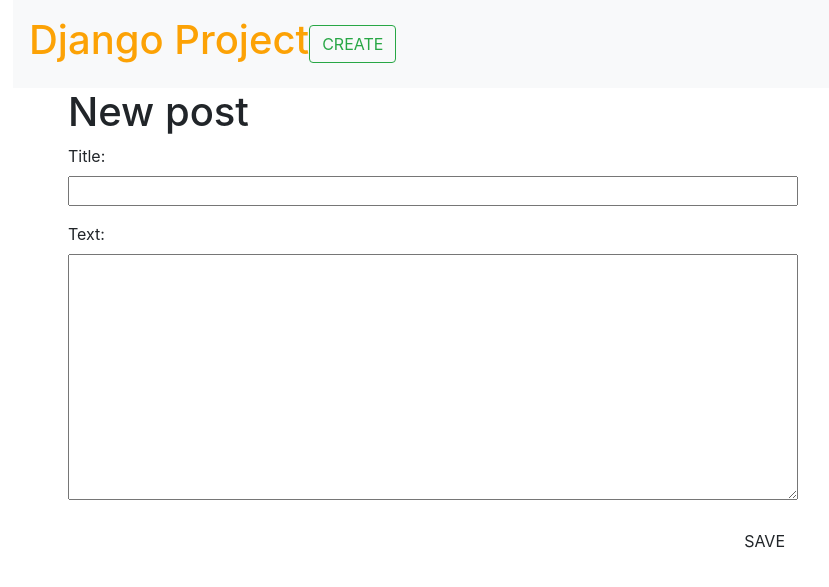
After one commit to Review-WPSProjects/djangogirls, a Django app: page /post/new/ in a window 1280 px wide. The commit adds this page. Shown: the top 587 px of the page, without its empty margins (2-831 px from the left). Run offline with Django 3.2, Linux system fonts and the light colour scheme; some libraries are stand-ins or nearby versions.

Commit message:
[Add] makemigration

```diff
--- /dev/null
+++ b/app/blog/form.py
@@ -0,0 +1,9 @@
+from django import forms
+from .models import Post
+
+
+class PostForm(forms.ModelForm):
+
+    class Meta:
+        model = Post
+        fields = ('title', 'text',)
--- a/app/blog/models.py
+++ b/app/blog/models.py
@@ -15,3 +15,10 @@ class Post(models.Model):
 
     def __str__(self):
         return self.title
+
+
+class Comment(models.Model):
+    post = models.ForeignKey(Post, on_delete=models.CASCADE)
+    text = models.TextField()
+    created_date = models.DateTimeField(default=timezone.now)
+    published_date = models.DateTimeField(blank=True, null=True)
--- a/app/blog/urls.py
+++ b/app/blog/urls.py
@@ -4,4 +4,5 @@ from . import views
 urlpatterns = [
     path('', views.post_list, name='post_list'),
     path('post/<int:pk>/', views.post_detail, name='post_detail'),
+    path('post/new/', views.post_new, name='post_new'),
 ]
--- a/app/blog/views.py
+++ b/app/blog/views.py
@@ -1,5 +1,7 @@
-from django.shortcuts import render, get_object_or_404
+from django.shortcuts import render, get_object_or_404, redirect
 from .models import Post
+from .form import PostForm
+from django.utils import timezone
 
 
 def post_list(request):
@@ -10,3 +12,17 @@ def post_list(request):
 def post_detail(request, pk):
     post = get_object_or_404(Post, pk=pk)
     return render(request, 'post_detail.html', {'post': post})
+
+
+def post_new(request):
+    if request.method == "POST":
+        form = PostForm(request.POST)
+        if form.is_valid():
+            post = form.save(commit=False)
+            post.author = request.user
+            post.published_date = timezone.now()
+            post.save()
+            return redirect('post_detail', pk=post.pk)
+    else:
+        form = PostForm()
+    return render(request, 'post_edit.html', {'form': form})
--- a/app/templates/base.html
+++ b/app/templates/base.html
@@ -33,10 +33,6 @@
     		margin-left: 40px;
 	}
 
-	h1, h2, h3, h4 {
- 		font-family: 'Lobster', cursive;
-	}
-
 	.date {
     		color: #828282;
 	}
@@ -66,10 +62,12 @@
 </style>
 </head>
     <body>
-
-	<div class="page-header">
-	     <h1><a href="">Django Project</a></h1>
-	</div>
+		<nav class="navbar navbar-light bg-light">
+		  <form class="form-inline mr-sm-2 my-2">
+	        <h1><a href="">Django Project</a></h1>
+		    <a href="{% url 'post_new' %}"><button class="btn btn-outline-success" type="submit">CREATE</button></a>
+		  </form>
+		</nav>
 	<div class="content container">
 	    <div class="row">
 		<div class="col-md-8">
--- /dev/null
+++ b/app/templates/post_edit.html
@@ -0,0 +1,9 @@
+{% extends 'base.html' %}
+
+{% block content %}
+	<h1>New post</h1>
+	<form method="POST" class="post-form">{% csrf_token %}
+		{{ form.as_p }}
+		<button type="submit" class="save btn btn-default">SAVE</button>
+	</form>
+{% endblock %}
```
Also changed, not shown: app/templates/post_list.html (+8 -3 lines), app/blog/migrations/0003_comment.py (added), app/db.sqlite3, app/templates/post_detail.html (line endings or trailing spaces).
